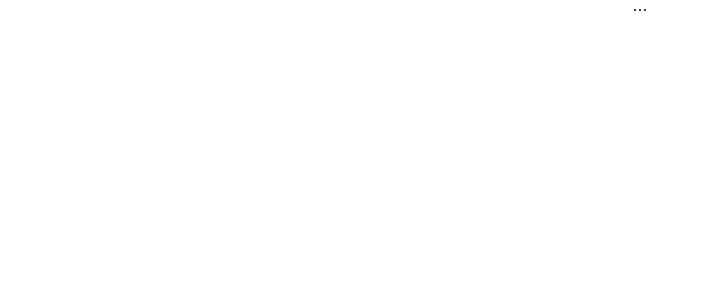
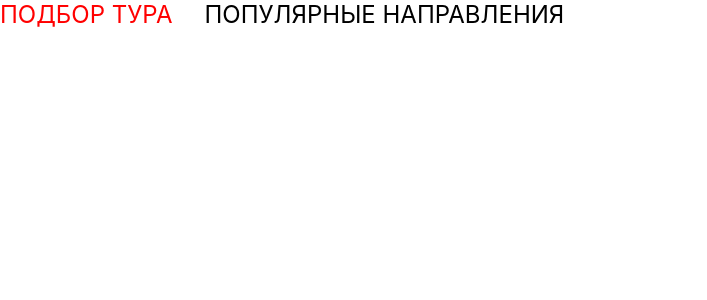
Before and after one commit to TopTrip-ge/top-trip, a React (Create React App) app: page / in a window 1280 px wide. Shown: the top 300 px of the page, without its empty margins (0-707 px from the left). Built offline with nearby package versions, Linux system fonts and the light colour scheme.

Commit message:
feat: Added navbar from ant

```diff
--- a/src/components/header/header-style.ts
+++ /dev/null
@@ -1,18 +0,0 @@
-import { NavLink } from "react-router-dom";
-import styled from "styled-components";
-
-export const StyledNavLink = styled(NavLink)`
-  font-size: 25px;
-  text-transform: uppercase;
-  text-decoration: none;
-  color: #000000;
-  transition: all 0.2s;
-
-  &:hover {
-    color: #ff0000;
-  }
-
-  &.active {
-    color: #ff0000;
-  }
-`;
--- a/src/components/header/header.tsx
+++ b/src/components/header/header.tsx
@@ -1,12 +1,10 @@
 import { FC } from "react";
-import { Menu } from "antd";
-import { StyledNavLink } from "./header-style";
-
-const items = [
-  { label: <StyledNavLink to="/">Подбор тура</StyledNavLink>, key: "item-1" },
-  { label: <StyledNavLink to="/ready-trips">Популярные направления</StyledNavLink>, key: "item-2" },
-];
+import { Navbar } from "./navbar";
 
 export const Header: FC = () => {
-  return <Menu items={items} mode="horizontal" />;
+  return (
+    <header>
+      <Navbar />
+    </header>
+  );
 };
--- /dev/null
+++ b/src/components/header/navbar/index.ts
@@ -0,0 +1 @@
+export * from "./navbar";
--- /dev/null
+++ b/src/components/header/navbar/navbar-style.ts
@@ -0,0 +1,25 @@
+import { Menu } from "antd";
+import { NavLink } from "react-router-dom";
+import styled from "styled-components";
+
+export const StyledMenu = styled(Menu)`
+  display: flex;
+  list-style-type: none;
+  grid-gap: 32px;
+`;
+
+export const StyledNavLink = styled(NavLink)`
+  font-size: 24px;
+  text-transform: uppercase;
+  text-decoration: none;
+  color: #000000;
+  transition: all 0.2s;
+
+  &:hover {
+    color: #ff0000;
+  }
+
+  &.active {
+    color: #ff0000;
+  }
+`;
--- /dev/null
+++ b/src/components/header/navbar/navbar.tsx
@@ -0,0 +1,20 @@
+import { StyledMenu, StyledNavLink } from "./navbar-style";
+
+const MENU_ITEMS = [
+  {
+    label: <StyledNavLink to="/">Подбор тура</StyledNavLink>,
+    key: "tour_selection",
+  },
+  {
+    label: (
+      <StyledNavLink to="/ready-trips">Популярные направления</StyledNavLink>
+    ),
+    key: "popular_destinations",
+  },
+];
+
+export const Navbar = () => (
+  <nav>
+    <StyledMenu className="ant-menu-horizontal" items={MENU_ITEMS} />
+  </nav>
+);
```
